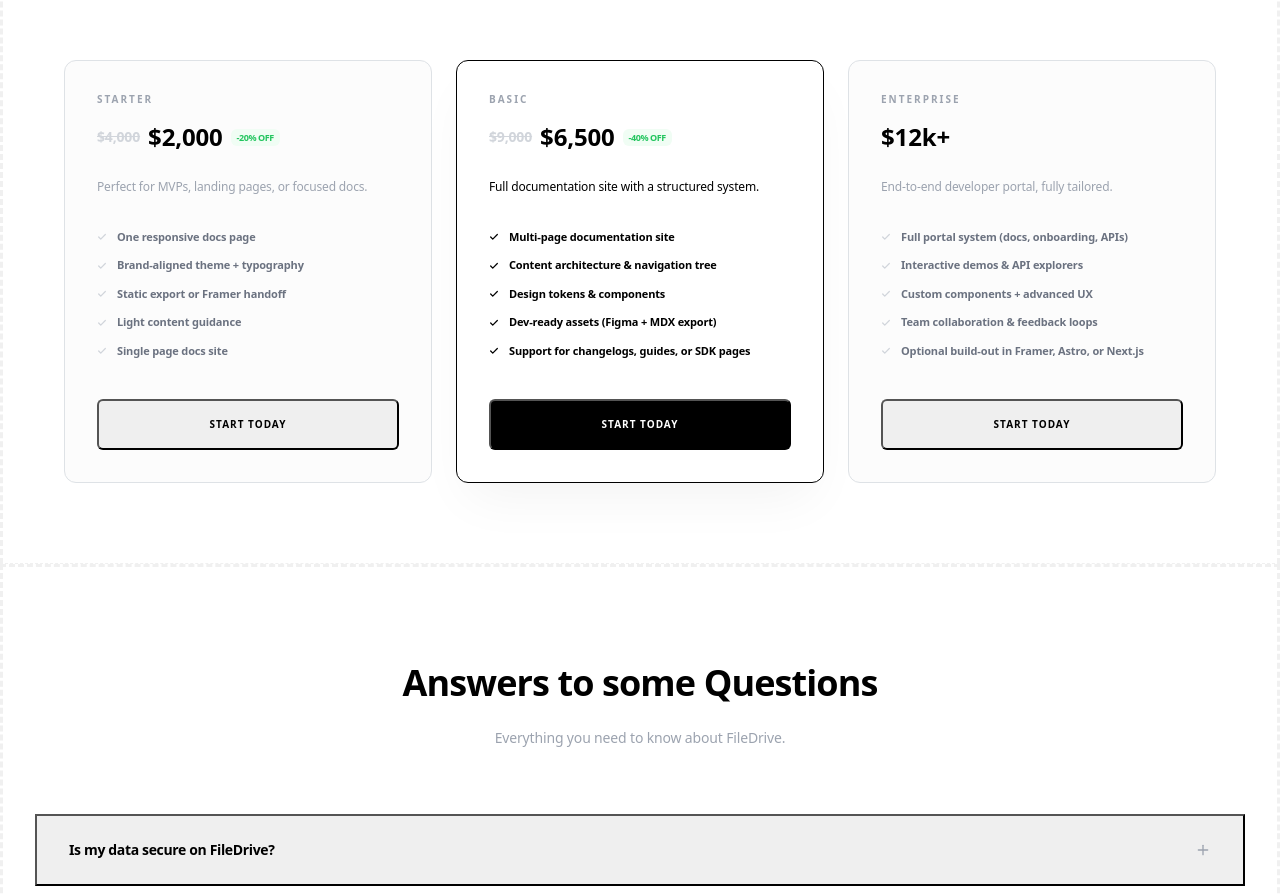
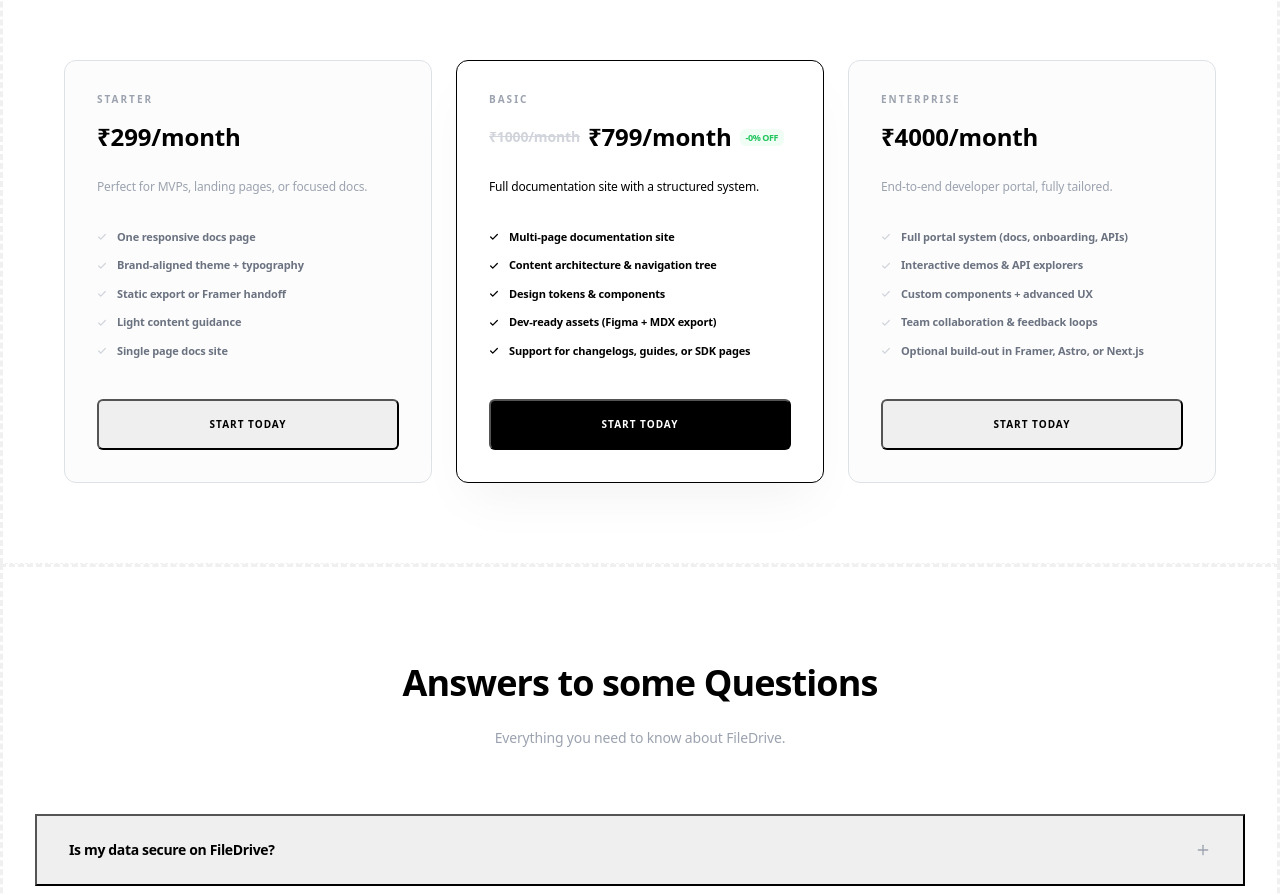
Before and after one commit to Vishwath-Narayana/FileDrive, a React app in the folder frontend/: page / in a window 1280 px wide. Shown: the part 1771-2666 px from the top of the page. Built offline with nearby package versions, Linux system fonts and the light colour scheme; the HTML template or start-up script is replaced by a standard one.

Commit message:
changed prices in landing page

```diff
--- a/frontend/src/pages/Landing.jsx
+++ b/frontend/src/pages/Landing.jsx
@@ -194,9 +194,7 @@ const Landing = () => {
               <div className="mb-6">
                 <h4 className="text-[10px] font-bold text-gray-400 uppercase tracking-[0.2em] mb-3">Starter</h4>
                 <div className="flex items-center gap-2">
-                  <span className="text-gray-300 text-sm line-through font-bold">$4,000</span>
-                  <span className="text-2xl font-bold text-black">$2,000</span>
-                  <span className="text-[9px] font-bold text-green-500 uppercase bg-green-50 px-1.5 py-0.5 rounded tracking-tighter">-20% off</span>
+                  <span className="text-2xl font-bold text-black">₹299/month</span>
                 </div>
               </div>
               <p className="text-xs text-gray-400 font-medium mb-8 leading-relaxed">Perfect for MVPs, landing pages, or focused docs.</p>
@@ -216,9 +214,9 @@ const Landing = () => {
               <div className="mb-6">
                 <h4 className="text-[10px] font-bold text-gray-400 uppercase tracking-[0.2em] mb-3">Basic</h4>
                 <div className="flex items-center gap-2">
-                  <span className="text-gray-300 text-sm line-through font-bold">$9,000</span>
-                  <span className="text-2xl font-bold text-black">$6,500</span>
-                  <span className="text-[9px] font-bold text-green-500 uppercase bg-green-50 px-1.5 py-0.5 rounded tracking-tighter">-40% off</span>
+                  <span className="text-gray-300 text-sm line-through font-bold">₹1000/month</span>
+                  <span className="text-2xl font-bold text-black">₹799/month</span>
+                  <span className="text-[9px] font-bold text-green-500 uppercase bg-green-50 px-1.5 py-0.5 rounded tracking-tighter">-0% off</span>
                 </div>
               </div>
               <p className="text-xs text-black font-medium mb-8 leading-relaxed">Full documentation site with a structured system.</p>
@@ -238,7 +236,7 @@ const Landing = () => {
               <div className="mb-6">
                 <h4 className="text-[10px] font-bold text-gray-400 uppercase tracking-[0.2em] mb-3">Enterprise</h4>
                 <div className="flex items-center gap-2">
-                  <span className="text-2xl font-bold text-black">$12k+</span>
+                  <span className="text-2xl font-bold text-black">₹4000/month</span>
                 </div>
               </div>
               <p className="text-xs text-gray-400 font-medium mb-8 leading-relaxed">End-to-end developer portal, fully tailored.</p>
```
